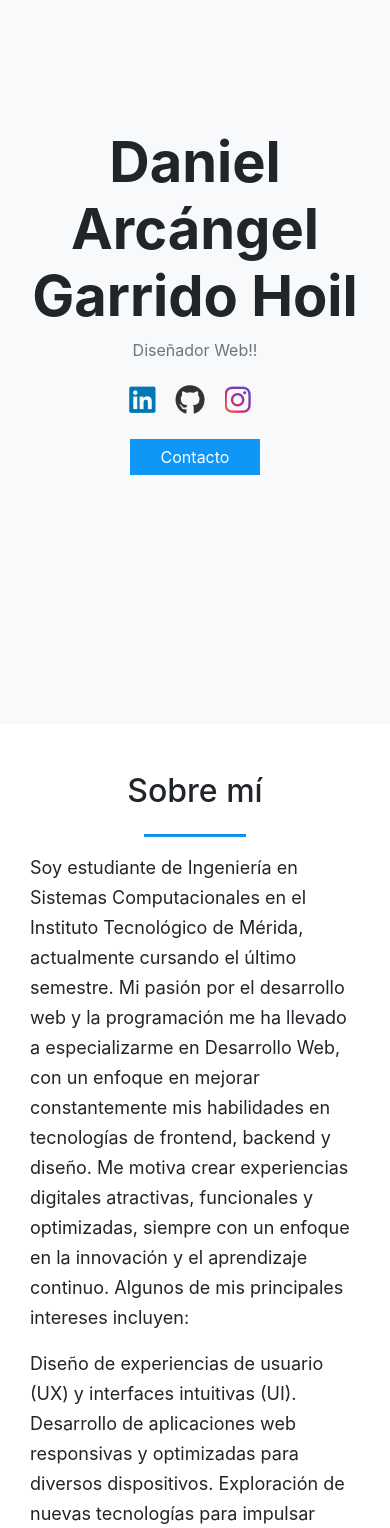
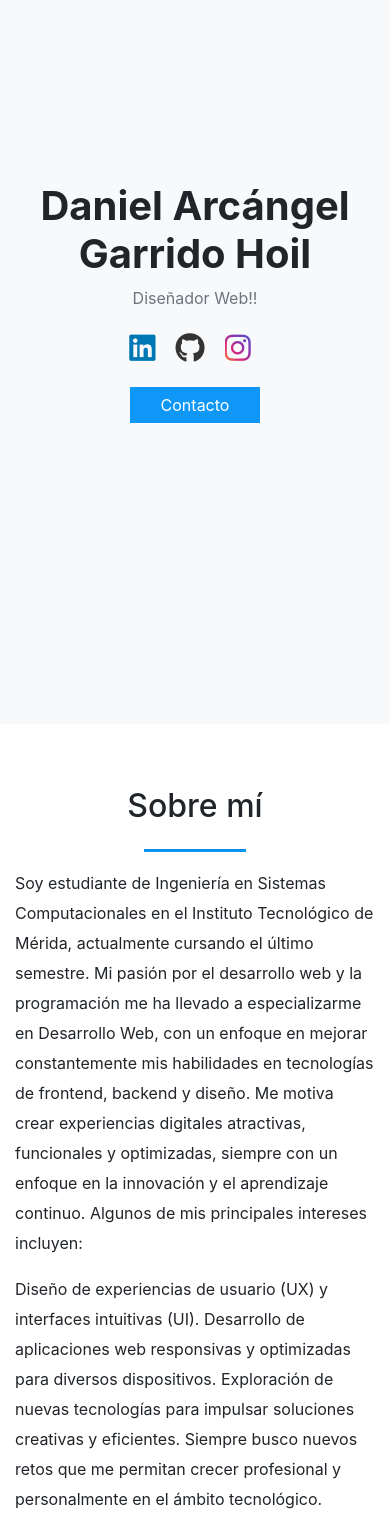
Before and after one commit to Daniel-Garrido/Portafolio, a Vue app: page / in a window 390 px wide. Shown: the part 120-1648 px from the top of the page. Built offline with nearby package versions, Linux system fonts and the light colour scheme.

Commit message:
cambios al responsive

```diff
--- a/src/App.vue
+++ b/src/App.vue
@@ -98,6 +98,7 @@ const resetForm = () => {
 
 <template>
 
+  <!-- seccion principal de la pagina -->
   <div id="app">
 
     <!-- Botón de "ir arriba" -->
@@ -112,14 +113,14 @@ const resetForm = () => {
 
       <div class="contenedor-Inicio container p-1 d-flex align-items-center gap-4">
 
-
         <!--Contenedor de  Información -->
         <div class="contenedor-info-inicio w-100 container ">
-          <h1 class="mb-2 scroll-animate" data-animacion="animate__backInLeft" >Daniel Arcángel Garrido Hoil</h1>
+
+          <h1 class="mb-2 scroll-animate" data-animacion="animate__backInUp" >Daniel Arcángel Garrido Hoil</h1>
           <p class="text-muted mb-3 scroll-animate" data-animacion="animate__backInRight" >Diseñador Web!!</p>
 
           <!-- Iconos -->
-          <div class="iconos d-flex mb-3 animacion-redes-sociales scroll-animate" data-animacion="animate__backInUp" >
+          <div class="iconos d-flex mb-3 animacion-redes-sociales scroll-animate" data-animacion="animate__backInDown" >
             <a href="#" class="text-decoration-none me-6 " ><i class="fab fa-linkedin"></i></a>
             <a href="#" class="text-decoration-none me-6 "><i class="fab fa-github"></i></a>
             <a href="#" class="text-decoration-none "><i class="fab fa-instagram"></i></a>
@@ -143,7 +144,7 @@ const resetForm = () => {
     <!-- formulario de registro -->
     <section id="contacto">
 
-      <div class="p-5">
+      <div class="p-5 formulario_contacto_contenedor">
 
         <div class="text-center mb-5">
           <h2 class="text-dark scroll-animate" data-animacion="animate__backInDown">Contacto</h2>
@@ -341,6 +342,8 @@ const resetForm = () => {
 
 /*************** media querys *****************/
 @media (max-width: 500px) {
+
+  /* responsive design al contenedor de inicio */
   .contenedor-Inicio {
     flex-direction: column;
   }
@@ -350,12 +353,23 @@ const resetForm = () => {
     text-align: center;
   }
 
+  .contenedor-info-inicio h1{
+    font-size: 2.5rem;
+  }
+
+  /* responsive design a los iconos */
   .iconos {
     display: flex;
     justify-content: center;
     gap: 10px;
   }
 
+  /* responsive design al formulario */
+  .formulario_contacto_contenedor{
+    padding: 10px !important;
+    padding-top: 50px !important;
+
+  }
   .formulario_contacto_content {
     width: 100%;
   }
--- a/src/components/proyectos.vue
+++ b/src/components/proyectos.vue
@@ -104,7 +104,7 @@ export default {
 
         <div v-for="(project, index) in proyectosFiltrados" :key="index" class="col-md-4 mb-4">
           <!-- contenido de cada card -->
-          <div class="card card-proyectos scroll-animate" data-animacion="animate__fadeInDown">
+          <div class="card card-proyectos scroll-animate " data-animacion="animate__bounceInLeft">
 
             <div class="img-container">
               <img :src="project.imagen" class="card-img-top" :alt="project.titulo" />
--- a/src/components/servicios.vue
+++ b/src/components/servicios.vue
@@ -4,15 +4,20 @@
 <template>
 
   <section id="servicios" class="seccion-servicios  bg-light">
+
+    <!-- contenedor principal -->
     <div class="">
+      <!-- contenedor del texto del encabezado -->
       <div class="text-center mb-5">
         <h2 class="text-dark scroll-animate" data-animacion="animate__backInDown">Servicios</h2>
         <hr class="hr">
       </div>
 
+      <!-- contenedor de la seccion de las card -->
       <div class="seccion-servicios-content">
 
-        <div class="seccion-servicios-content-card scroll-animate" data-animacion="animate__backInUp">
+        <!-- card 1 -->
+        <div class="seccion-servicios-content-card scroll-animate" data-animacion="animate__backInLeft">
           <div class="">
             <div class="iconos mb-3 text-center">
               <i class="fa-solid fa-pen-nib fa-3x text-primary"></i>
@@ -28,7 +33,8 @@
           </div>
         </div>
 
-        <div class="seccion-servicios-content-card scroll-animate" data-animacion="animate__backInDown">
+        <!-- card 2 -->
+        <div class="seccion-servicios-content-card scroll-animate" data-animacion="animate__backInRight">
           <div class="">
             <div class="iconos mb-3 text-center">
               <i class="fa-solid fa-code fa-3x text-primary"></i>
@@ -53,6 +59,7 @@
 </template>
 
 <style>
+
 .seccion-servicios {
   padding: 50px;
 }
@@ -77,7 +84,7 @@
 @media (max-width: 500px) {
 
   .seccion-servicios {
-    padding: 10px;
+    padding: 15px;
   }
 
   .seccion-servicios-content {
@@ -86,6 +93,15 @@
 
   .seccion-servicios-content-card {
     width: 100%;
+    border: 1px solid #c2c2c2;
+  }
+
+  .seccion-servicios-content-card h3{
+    text-align: center;
+    font-size: 20px;
+  }
+  .seccion-servicios-content-card p{
+    font-size: 16px !important;
   }
 
 }
--- a/src/components/sobre-mi.vue
+++ b/src/components/sobre-mi.vue
@@ -100,7 +100,7 @@ const resetForm = () => {
 
 <template>
 
-  <section id="sobre-mi" class="container my-5">
+  <section id="sobre-mi" class="seccion-sobre-mi-content container my-5">
 
     <h2 class="fw-bold mb-4 text-center  scroll-animate  " data-animacion ="animate__backInDown">
       Sobre mí
@@ -110,7 +110,7 @@ const resetForm = () => {
 
     <div class="d-flex justify-content-center align-items-center">
 
-      <div class="container">
+      <div class="seccion-sobre-mi-content-info container">
 
         <p class="text scroll-animate" data-animacion="animate__backInUp">
 
@@ -141,6 +141,7 @@ const resetForm = () => {
 </template>
 
 <style>
+
 section {
   scroll-margin-top: 80px;
 }
@@ -160,4 +161,17 @@ section {
   font-size: 18px;
   line-height: 30px;
 }
+
+@media(max-width: 500px){
+  .seccion-sobre-mi-content{
+    padding: 15px;
+  }
+  .seccion-sobre-mi-content-info{
+    padding: 0px;
+
+  }
+  .text {
+  font-size: 16px;
+  }
+}
 </style>
```
